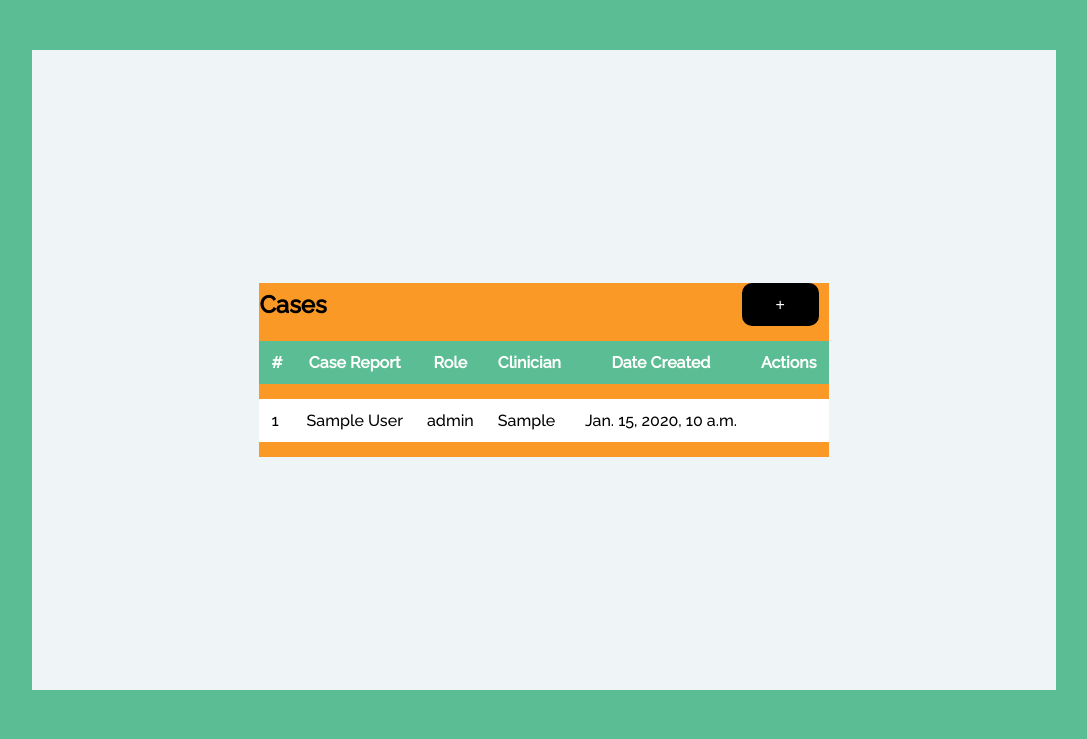
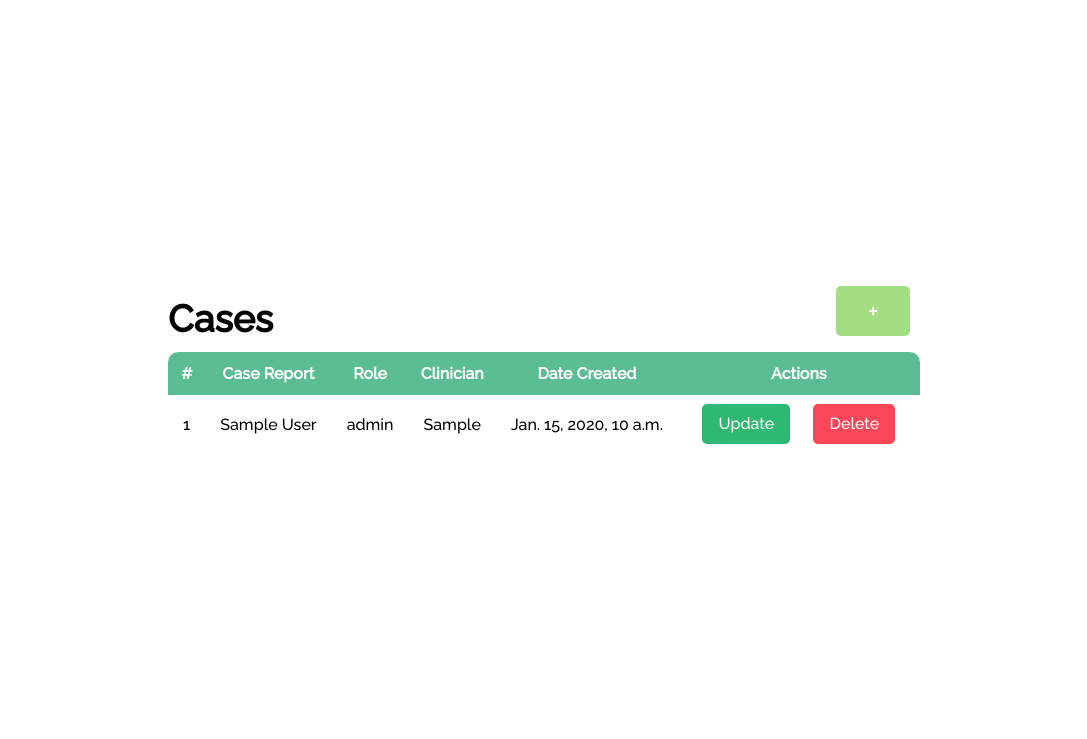
Before and after one commit to ethanbyeon/VetReport, a Django app: page /user/ in a window 1280 px wide. Shown: the top 739 px of the page, without its empty margins (96-1183 px from the left). Run offline with Django 3.2, Linux system fonts and the light colour scheme; tables that the repository leaves empty hold one stand-in row (values such as "Sample post").

Commit message:
finished case table

```diff
--- a/VetReport/accounts/urls.py
+++ b/VetReport/accounts/urls.py
@@ -7,7 +7,7 @@ urlpatterns = [
     path('accounts/login/', views.login, name='login'),
 
     path('user/', views.userPage, name='user_page'),
-    path('create_case/<int:pk>/', views.createCase, name='create_case'),
+    path('create_case/', views.createCase, name='create_case'),
     path('update_case/<int:pk>/', views.updateCase, name='update_case'),
     path('delete_case/<int:pk>/', views.deleteCase, name='delete_case'),
 
--- a/VetReport/static/css/accounts/user.css
+++ b/VetReport/static/css/accounts/user.css
@@ -7,7 +7,12 @@
     --mint: #5BBD93;
     --mango: #FB9927;
     --whitebkg: #EFF5F6;
+    --dangerRed: #FA4659;
+    --createGreen: #A3DE83;
+    --updateGreen: #2EB872;
 }
+
+/* GLOBAL */
 
 * {
     margin: 0px;
@@ -17,7 +22,10 @@
 
 body {
     font-family: var(--Raleway);
-    background: var(--mint);
+}
+
+a:link {
+    text-decoration: none;
 }
 
 .user-dashboard {
@@ -27,29 +35,16 @@ body {
     width: 80%;
     justify-content: center;
     align-items: center;
-    background: var(--whitebkg);
 }
 
-/* Case Reports */
+/* CASE TABLE */
 
 .case-header {
     display: flex;
     align-items: center;
     justify-content: space-between;
-}
-
-.case-container {
-    background: var(--mango);
-}
-
-.add-btn {
-    padding: 0.65rem 2rem;
-    margin: 0 0.6rem;
-    border-radius: 10px;
-    font-size: 16px;
-    color: white;
-    border-color: transparent;
-    background: black;
+    font-size: 25px;
+    color: black;
 }
 
 table {
@@ -59,24 +54,58 @@ table {
     overflow: hidden;
 }
 
-.case-table {
-    border-collapse: separate;
-    border-spacing: 0 15px;
-}
-
 .case-table thead {
     color: white;
     background: var(--mint);
 }
 
-.case-table th, td {
-    padding: 12px 12px;
-}
-
-.case-table tr {
-    border-radius: 10px;
+.case-table th {
+    padding: 12px 0;
 }
 
 .case-table td {
+    padding: 20px 15px;
+}
+
+.case-table {
     background: white;
 }
+
+.case-hover tbody tr:hover td {
+    color: white;
+    background: var(--mango);
+}
+
+.case-table tr:nth-of-type(even) {
+    background: #e9e9e9;
+}
+
+/* BUTTONS */
+
+.btn {
+    margin: 0 0.6rem;
+    border-radius: 5px;
+    color: white;
+    border-color: transparent;
+}
+
+.add-btn {
+    padding: 0.60rem 2rem;
+    margin-bottom: 1rem;
+    font-size: 25px;
+    background: var(--createGreen);
+}
+
+.update-btn {
+    padding: 0.65rem 1rem;
+    margin-bottom: 1rem;
+    font-size: 16px;
+    background: var(--updateGreen);
+}
+
+.delete-btn {
+    padding: 0.65rem 1rem;
+    margin-bottom: 1rem;
+    font-size: 16px;
+    background: var(--dangerRed);
+}
--- a/VetReport/templates/accounts/user.html
+++ b/VetReport/templates/accounts/user.html
@@ -13,10 +13,10 @@
             <div class="case-container">
                 <header class="case-header">
                     <h1>Cases</h1>
-                    <button class="add-btn" aria-label="Add New Case">+</button>
+                    <a href="{% url 'create_case' %}" class="btn add-btn" aria-label="Add New Case">+</a>
                 </header>
 
-                <table class="case-table">
+                <table class="case-table case-hover">
                     <thead>
                         <th>#</th>
                         <th>Case Report</th>
@@ -33,7 +33,10 @@
                                 <td>{{ case.role }}</td>
                                 <td>{{ case.clinician }}</td>
                                 <td>{{ case.date_created }}</td>
-                                <td></td>
+                                <td>
+                                    <a href="{% url 'update_case' case.id %}" class="btn update-btn">Update</a>
+                                    <a href="{% url 'delete_case' case.id %}" class="btn delete-btn">Delete</a>
+                                </td>
                             </tr>
                         {% endfor %}
                     </tbody>
```
